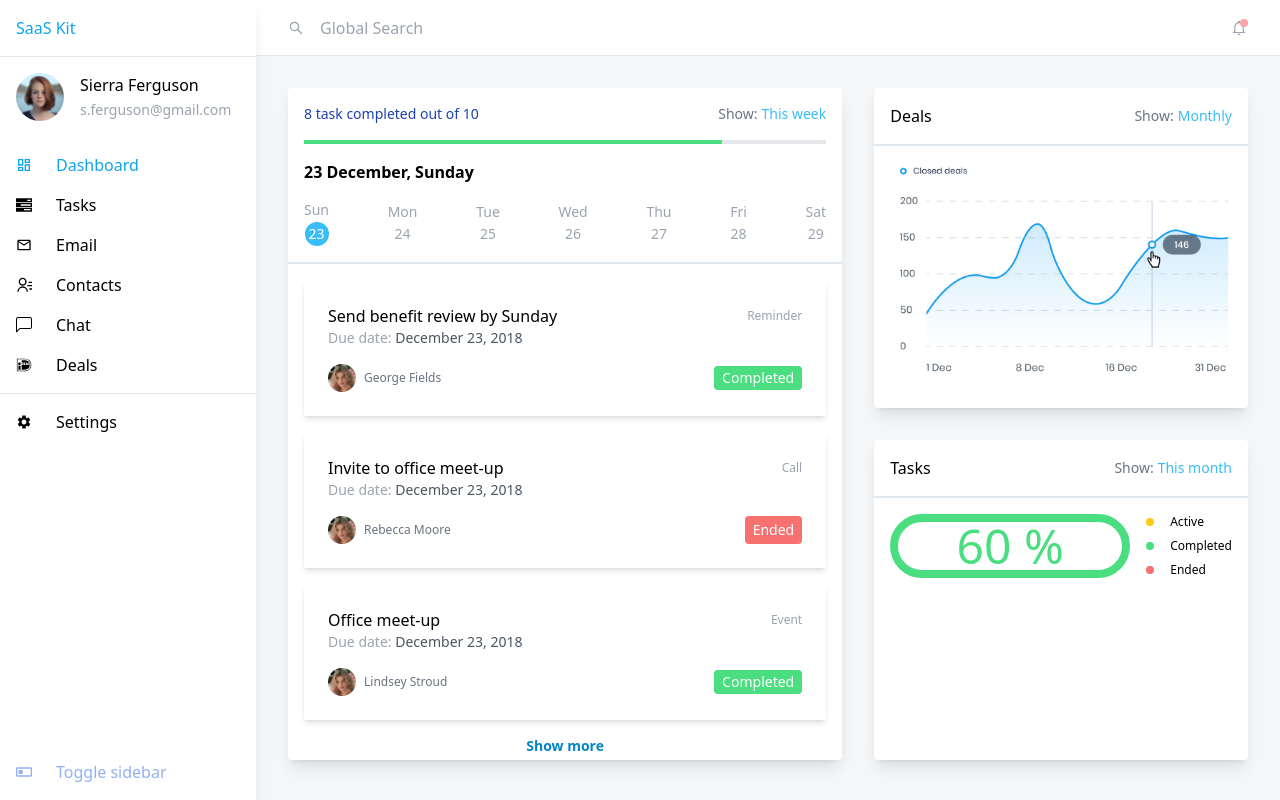
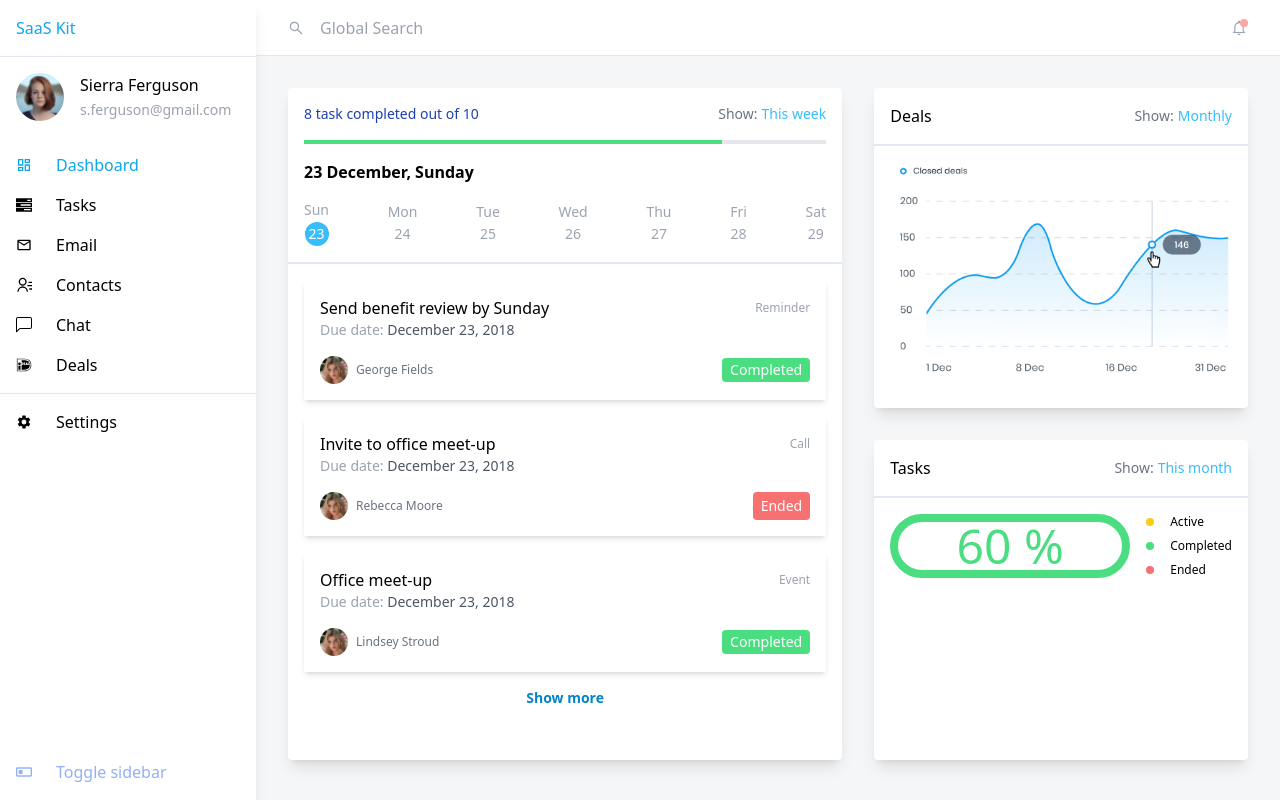
Before and after one commit to Ulysseassoo/Dashboard-Integration, a React (Vite) app: page /dashboard in a window 1280 px wide. Built offline with nearby package versions, Linux system fonts and the light colour scheme.

Commit message:
Dashboard breakpoint

```diff
--- a/src/Components/Dashboard/Todo.jsx
+++ b/src/Components/Dashboard/Todo.jsx
@@ -3,7 +3,7 @@ import image from "../../Assets/Images/Lindsey.png";
 
 function Todo({ title, type, date, complete, firstname, lastname }) {
   return (
-    <div className="bg-white shadow-md p-6 flex flex-col gap-4 justify-between">
+    <div className="bg-white shadow-md p-4 flex flex-col gap-4 justify-between">
       <div>
         <div className="flex items-center justify-between">
           <p className="font-medium text-black text-base">{title}</p>
```
